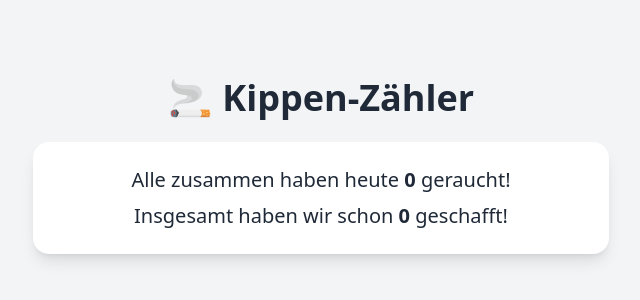
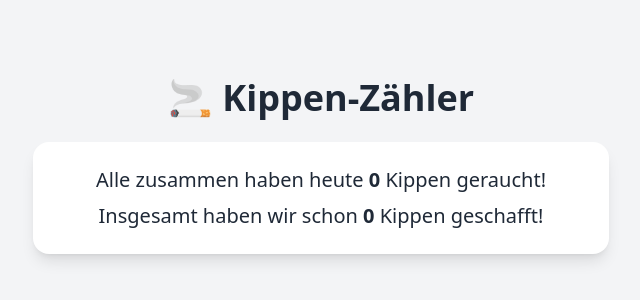
Before and after one commit to Fredirak/Kippenzaehler, a website: page public/index.html in a window 1280 px wide. Shown: the part 218-518 px from the top of the page, without its empty margins (319-959 px from the left). Drawn offline with nearby package versions, Linux system fonts and the light colour scheme; no server answers.

Commit message:
Update index.html

```diff
--- a/public/index.html
+++ b/public/index.html
@@ -30,8 +30,8 @@
     <h1 class="text-4xl font-bold mb-6">🚬 Kippen-Zähler</h1>
 
     <div class="bg-white p-6 rounded-2xl shadow-lg w-full max-w-xl text-center">
-      <p class="text-xl mb-2">Alle zusammen haben heute <span id="dailyTotal" class="font-bold">0</span> geraucht!</p>
-      <p class="text-xl">Insgesamt haben wir schon <span id="total" class="font-bold">0</span> geschafft!</p>
+      <p class="text-xl mb-2">Alle zusammen haben heute <span id="dailyTotal" class="font-bold">0</span> Kippen geraucht!</p>
+      <p class="text-xl">Insgesamt haben wir schon <span id="total" class="font-bold">0</span> Kippen geschafft!</p>
     </div>
 
     <div id="users" class="mt-8 grid gap-4 w-full max-w-xl"></div>
```
